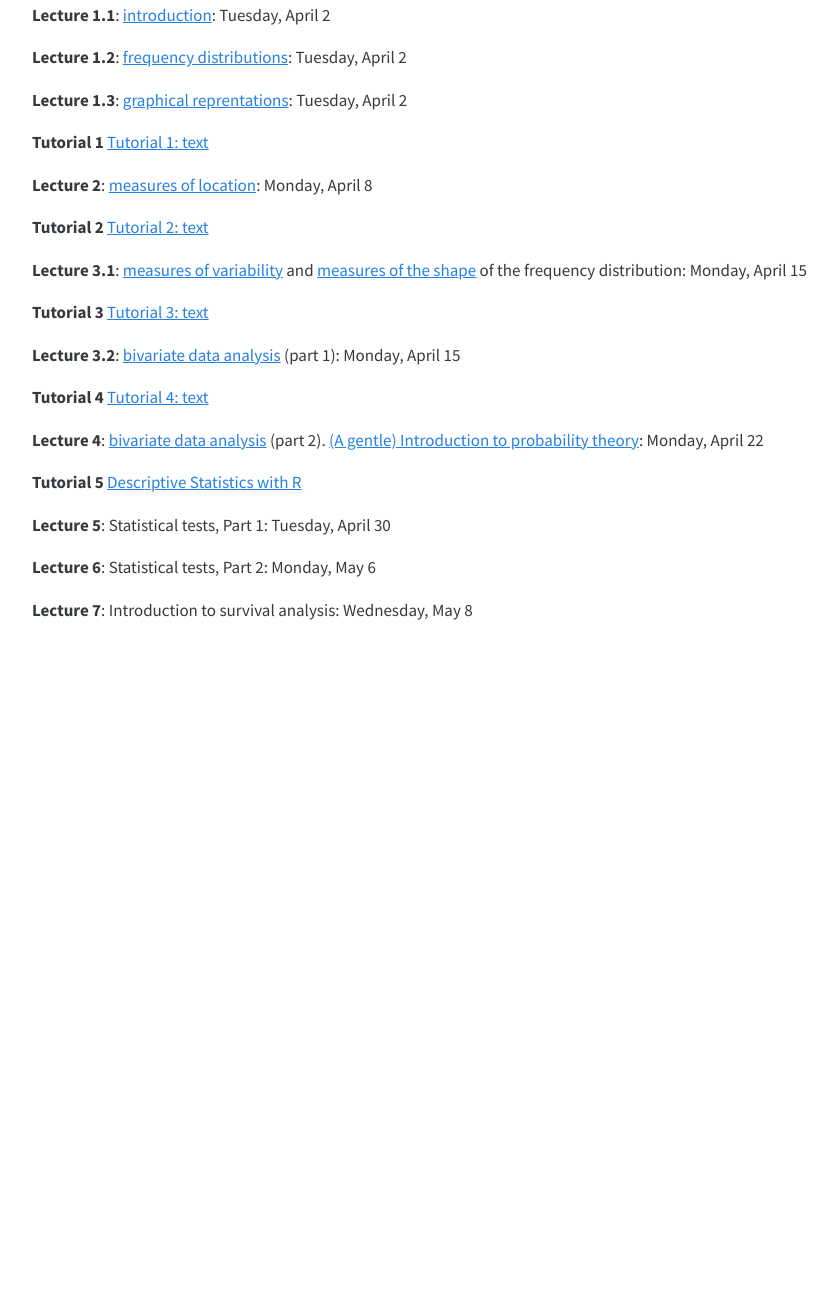
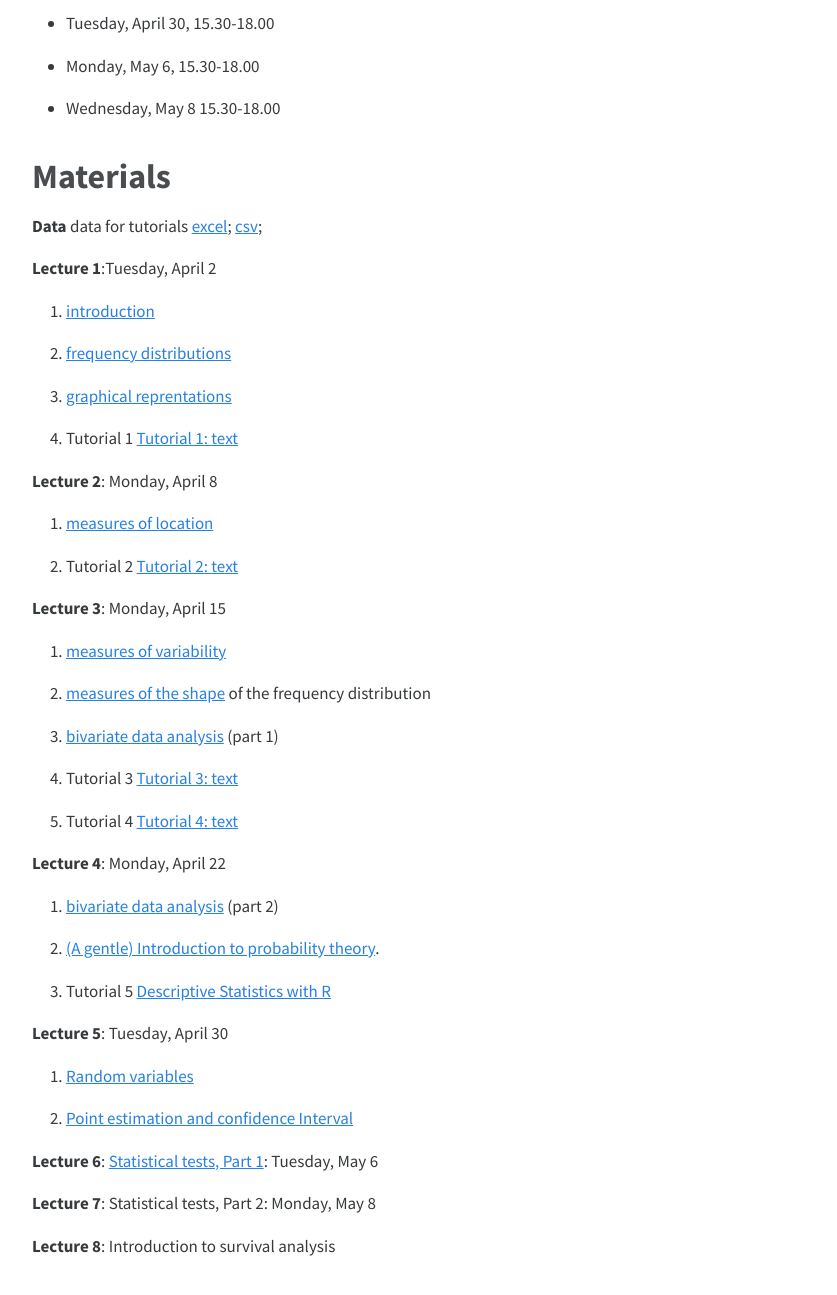
Before and after one commit to rborgoni/Stats4PhDUnipd, a plain HTML site: page docs/index.html in a window 1280 px wide. Shown: the part 1015-2310 px from the top of the page, without its empty margins (136-973 px from the left). Before the commit the page ends 1732 px from the top, so only its background shows below. Drawn offline with Linux system fonts and the light colour scheme.

Commit message:
aggiunti file 09 e 10

```diff
--- a/docs/index.html
+++ b/docs/index.html
@@ -7,7 +7,7 @@
 <meta name="viewport" content="width=device-width, initial-scale=1.0, user-scalable=yes">
 
 <meta name="author" content="Riccardo Borgoni">
-<meta name="dcterms.date" content="2024-04-22">
+<meta name="dcterms.date" content="2024-04-30">
 
 <title>Biostatistics@unipd - Course of Biostatistics</title>
 <style>
@@ -97,6 +97,7 @@ ul.task-list li input[type="checkbox"] {
 
   <ul>
   <li><a href="#program" id="toc-program" class="nav-link active" data-scroll-target="#program">Program</a></li>
+  <li><a href="#references" id="toc-references" class="nav-link" data-scroll-target="#references">References</a></li>
   <li><a href="#tentative-schedule" id="toc-tentative-schedule" class="nav-link" data-scroll-target="#tentative-schedule">(Tentative) Schedule</a></li>
   <li><a href="#materials" id="toc-materials" class="nav-link" data-scroll-target="#materials">Materials</a></li>
   </ul>
@@ -131,7 +132,7 @@ ul.task-list li input[type="checkbox"] {
     <div>
     <div class="quarto-title-meta-heading">Published</div>
     <div class="quarto-title-meta-contents">
-      <p class="date">April 22, 2024</p>
+      <p class="date">April 30, 2024</p>
     </div>
   </div>
 
@@ -148,6 +149,12 @@ ul.task-list li input[type="checkbox"] {
 <li>Introduction to inferential statistics</li>
 <li>Introduction to suvival analysis</li>
 </ol>
+</section>
+<section id="references" class="level1">
+<h1>References</h1>
+<p>Agresti, A. Statistical Methods for the Social Sciences, eBook, Global Edition. 5th Edition. Pearson International Content, 2018. (Basic)</p>
+<p>Cicchitelli, G, D’Urso, P,&nbsp;Minozzo, M.&nbsp;Statistics: Principles and Methods,&nbsp; Pearson, 2021. (Intermediate)</p>
+<p>Mood, A., Graybill, F. Boes, D.&nbsp; Introduction to the Theory of Statistics. 3rd Edition, McGraw-Hill, New York. 1974. (Advanced)</p>
 </section>
 <section id="tentative-schedule" class="level1">
 <h1>(Tentative) Schedule</h1>
@@ -166,21 +173,40 @@ ul.task-list li input[type="checkbox"] {
 <section id="materials" class="level1">
 <h1>Materials</h1>
 <p><strong>Data</strong> data for tutorials <a href="dat1.xlsx">excel</a>; <a href="dat1.csv">csv</a>;</p>
-<p><strong>Lecture 1.1</strong>: <a href="01_intro.pdf">introduction</a>: Tuesday, April 2</p>
-<p><strong>Lecture 1.2</strong>: <a href="02_frequency_distributions.pdf">frequency distributions</a>: Tuesday, April 2</p>
-<p><strong>Lecture 1.3</strong>: <a href="03_graphs.pdf">graphical reprentations</a>: Tuesday, April 2</p>
-<p><strong>Tutorial 1</strong> <a href="tutorial1.pdf">Tutorial 1: text</a></p>
-<p><strong>Lecture 2</strong>: <a href="04_location.pdf">measures of location</a>: Monday, April 8</p>
-<p><strong>Tutorial 2</strong> <a href="tutorial2.pdf">Tutorial 2: text</a></p>
-<p><strong>Lecture 3.1</strong>: <a href="05_variability.pdf">measures of variability</a> and <a href="06_shape.pdf">measures of the shape</a> of the frequency distribution: Monday, April 15</p>
-<p><strong>Tutorial 3</strong> <a href="tutorial3.pdf">Tutorial 3: text</a></p>
-<p><strong>Lecture 3.2</strong>: <a href="07_association.pdf">bivariate data analysis</a> (part 1): Monday, April 15</p>
-<p><strong>Tutorial 4</strong> <a href="tutorial4.pdf">Tutorial 4: text</a></p>
-<p><strong>Lecture 4</strong>: <a href="07_association.pdf">bivariate data analysis</a> (part 2). <a href="08_Probability.pdf">(A gentle) Introduction to probability theory</a>: Monday, April 22</p>
-<p><strong>Tutorial 5</strong> <a href="Tutorial_R.html">Descriptive Statistics with R</a></p>
-<p><strong>Lecture 5</strong>: Statistical tests, Part 1: Tuesday, April 30</p>
-<p><strong>Lecture 6</strong>: Statistical tests, Part 2: Monday, May 6</p>
-<p><strong>Lecture 7</strong>: Introduction to survival analysis: Wednesday, May 8</p>
+<p><strong>Lecture 1</strong>:Tuesday, April 2</p>
+<ol type="1">
+<li><p><a href="01_intro.pdf">introduction</a></p></li>
+<li><p><a href="02_frequency_distributions.pdf">frequency distributions</a></p></li>
+<li><p><a href="03_graphs.pdf">graphical reprentations</a></p></li>
+<li><p>Tutorial 1 <a href="tutorial1.pdf">Tutorial 1: text</a></p></li>
+</ol>
+<p><strong>Lecture 2</strong>: Monday, April 8</p>
+<ol type="1">
+<li><p><a href="04_location.pdf">measures of location</a></p></li>
+<li><p>Tutorial 2 <a href="tutorial2.pdf">Tutorial 2: text</a></p></li>
+</ol>
+<p><strong>Lecture 3</strong>: Monday, April 15</p>
+<ol type="1">
+<li><p><a href="05_variability.pdf">measures of variability</a></p></li>
+<li><p><a href="06_shape.pdf">measures of the shape</a> of the frequency distribution</p></li>
+<li><p><a href="07_association.pdf">bivariate data analysis</a> (part 1)</p></li>
+<li><p>Tutorial 3 <a href="tutorial3.pdf">Tutorial 3: text</a></p></li>
+<li><p>Tutorial 4 <a href="tutorial4.pdf">Tutorial 4: text</a></p></li>
+</ol>
+<p><strong>Lecture 4</strong>: Monday, April 22</p>
+<ol type="1">
+<li><p><a href="07_association.pdf">bivariate data analysis</a> (part 2)</p></li>
+<li><p><a href="08_Probability.pdf">(A gentle) Introduction to probability theory</a>.</p></li>
+<li><p>Tutorial 5 <a href="Tutorial_R.html">Descriptive Statistics with R</a></p></li>
+</ol>
+<p><strong>Lecture 5</strong>: Tuesday, April 30</p>
+<ol type="1">
+<li><p><a href="09_RandomVariable.pdf">Random variables</a></p></li>
+<li><p><a href="10_ParameterEstimate.pdf">Point estimation and confidence Interval</a></p></li>
+</ol>
+<p><strong>Lecture 6</strong>: <a href="11_StatHpTesting.pdf">Statistical tests, Part 1</a>: Tuesday, May 6</p>
+<p><strong>Lecture 7</strong>: Statistical tests, Part 2: Monday, May 8</p>
+<p><strong>Lecture 8</strong>: Introduction to survival analysis</p>
 
 
 </section>
```
Also changed, not shown: docs/search.json (+1 -1 lines), 2 other files.
